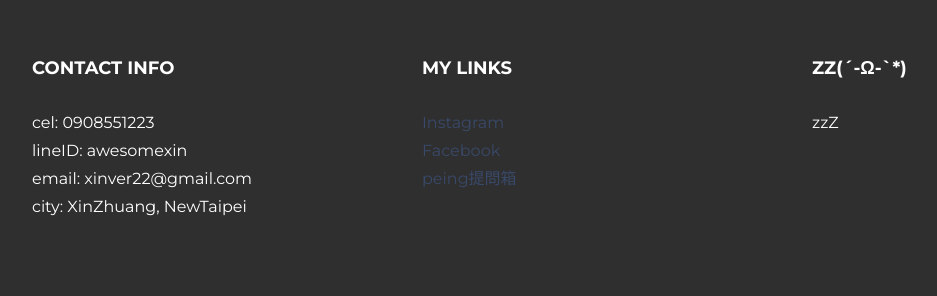
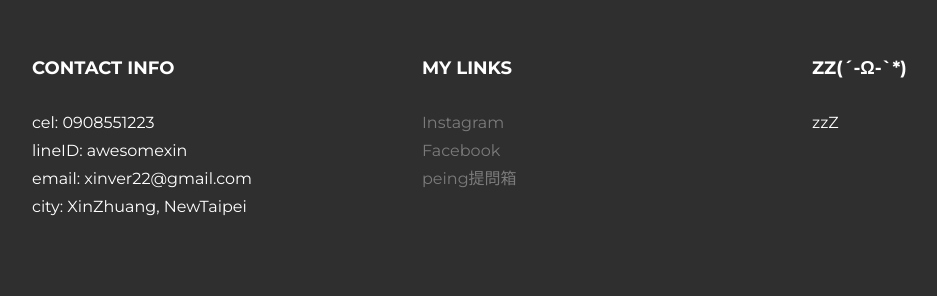
Before and after one commit to Shuai-Xin/djan, a Django app: page / in a window 1280 px wide. Shown: the part 1178-1474 px from the top of the page, without its empty margins (38-975 px from the left). Run offline with Django 3.2, Linux system fonts and the light colour scheme; some libraries are stand-ins or nearby versions.

Commit message:
new color

```diff
--- a/static/css/main.css
+++ b/static/css/main.css
@@ -48,7 +48,7 @@ p {
 
 /* Links */
 a {
-    color: #394969;
+    color: #7b7b7b;
     word-wrap: break-word;
 
     -webkit-transition: color 0.1s ease-in, background 0.1s ease-in;
@@ -60,7 +60,7 @@ a {
 
 a:hover,
 a:focus {
-    color: #7b7b7b;
+    color: #394969;
     text-decoration: none;
     outline: 0;
 }
```
